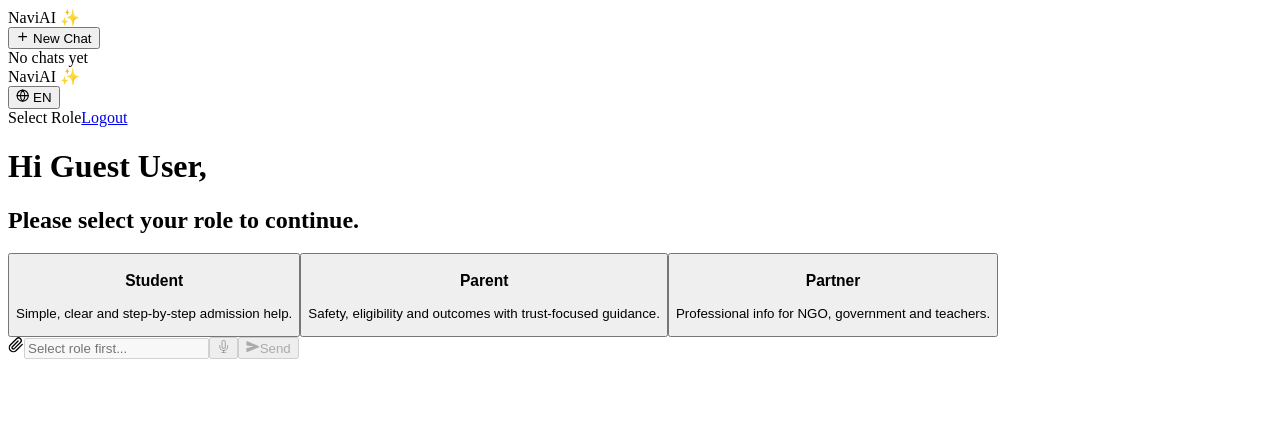
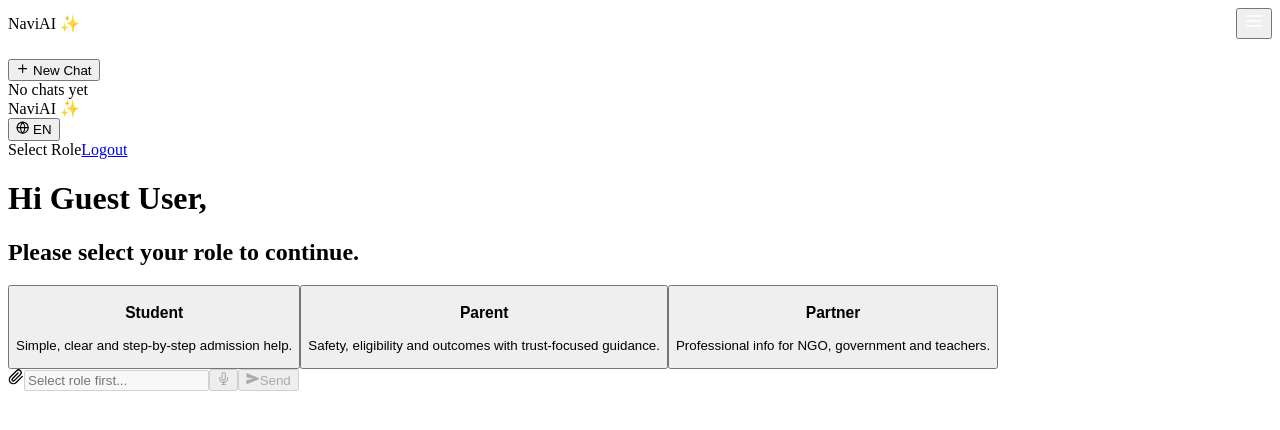
Before and after one commit to panwarnikita/NG_chatbot, a React (Vite) app in the folder frontend/: page / in a window 1280 px wide. Shown: the top 430 px of the page. Built offline with nearby package versions, Linux system fonts and the light colour scheme; the HTML template or start-up script is replaced by a standard one.

Commit message:
updated sidebar

```diff
--- a/frontend/src/App.jsx
+++ b/frontend/src/App.jsx
@@ -276,8 +276,20 @@ export default function App() {
 
   return (
   <div className="app-layout">
+    {/* Sidebar Block: Yahan humne toggle button andar daal diya hai */}
     <aside id="sidebar" className={sidebarOpen ? 'sidebar-open' : 'sidebar-closed'}>
+      <div style={{ display: 'flex', justifyContent: 'space-between', alignItems: 'center', marginBottom: '20px' }}>
         <div className="sidebar-brand">{t.navGurukul}</div>
+        {/* Sidebar ke andar wala close button */}
+        <button
+          className="icon-btn"
+          onClick={() => setSidebarOpen(false)}
+          style={{ color: 'white', fontSize: '20px' }}
+        >
+          <FiMenu />
+        </button>
+      </div>
+
       <button className="new-chat-btn" onClick={startNewChat}><FiPlus /> {t.newChat}</button>
       <div className="history-list">
         {history.length === 0 && <div className="history-empty">{t.noHistory}</div>}
@@ -290,9 +302,16 @@ export default function App() {
     <main id="main-content">
       <header>
         <div className="header-left">
-            {selectedRole && <button className="toggle-sidebar-btn" onClick={() => setSidebarOpen(!sidebarOpen)}><FiMenu /></button>}
+          {/* Header wala button: Ye sirf tab dikhega jab sidebar band ho */}
+          {!sidebarOpen && selectedRole && (
+            <button className="toggle-sidebar-btn" onClick={() => setSidebarOpen(true)}>
+              <FiMenu />
+            </button>
+          )}
           <div className="brand-name-header">NaviAI <span>✨</span></div>
         </div>
+
+        {/* ... baaki header ka code (Language selection, user-info) same rahega ... */}
         <div className="header-right">
           <div className="language-selector" ref={languageDropdownRef}>
             <button className="language-toggle" onClick={() => setShowLanguageDropdown(!showLanguageDropdown)}><FiGlobe /> {language.toUpperCase()}</button>
@@ -312,6 +331,8 @@ export default function App() {
           <a href="/logout">{t.logout}</a>
         </div>
       </header>
+
+      {/* ... baaki ka chat-window aur input-container same rahega ... */}
 
         <div id="chat-window" ref={chatRef}>
           {messages.length === 0 ? (
```
Also changed, not shown: 1 other file (tests, documents, lock files or other folders). Lines whose indentation alone changed are shown as unchanged.
